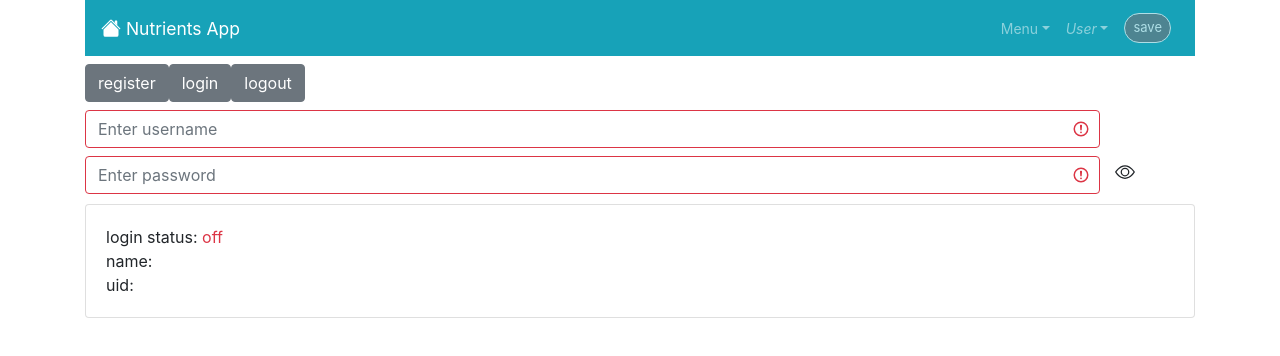
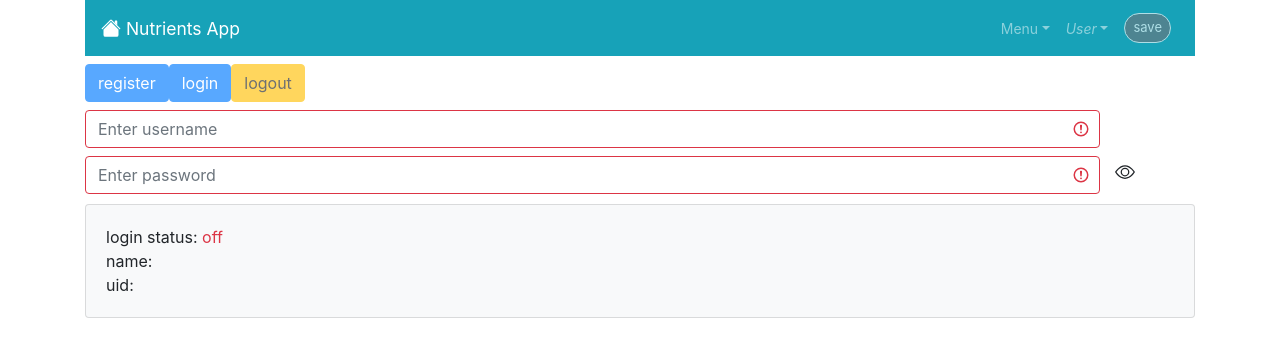
Before and after one commit to snakada1615/recepicalk_03, a Nuxt app: page /logintest in a window 1280 px wide. Shown: the top 356 px of the page. Built offline with nearby package versions, Linux system fonts and the light colour scheme.

Commit message:
login画面を更新（見た目など）

```diff
--- a/middleware/login.js
+++ b/middleware/login.js
@@ -4,8 +4,9 @@ export default async function ({store, redirect, route}) {
    * ログイン○、myAppのfetch×、の場合にはfireStoreからfetch(initFirebaseAuthの機能)
    */
   console.log('middleware: Check login status')
-  await store.dispatch('fire/initFirebaseAuth').catch((err)=>{
-    console.log(err)
+  await store.dispatch('fire/initFirebaseAuth').catch(()=>{
+    //console.log(err)
+    console.log('login-middleware: Error')
   })
   if (
     route.name !== 'logintest'
--- a/pages/logintest.vue
+++ b/pages/logintest.vue
@@ -1,8 +1,20 @@
 <template>
   <b-container>
-    <b-button @click="register">register</b-button>
-    <b-button @click="login">login</b-button>
-    <b-button @click="logOut">logout</b-button>
+    <b-button
+      @click="register"
+      variant="primary"
+      :disabled="!inputValidate"
+    >register</b-button>
+    <b-button
+      @click="login"
+      variant="primary"
+      :disabled="!inputValidate"
+    >login</b-button>
+    <b-button
+      @click="logOut"
+      variant="warning"
+      :disabled="logOutValidate"
+    >logout</b-button>
     <b-row class="my-2">
       <b-col cols="11">
         <b-form-input v-model="user" placeholder="Enter username" :state="stateName"/>
@@ -20,7 +32,7 @@
       </b-col>
     </b-row>
     <div v-if="errorMessage" class="text-warning" size="sm">({{errorMessage}})</div>
-    <b-card>
+    <b-card bg-variant="light">
       <div>
         login status:
         <span v-if="$store.state.fire.isLoggedIn" class="text-success">on</span>
@@ -52,6 +64,12 @@ export default {
     statePass(){
       return (this.pass.length >= 6 && this.pass.length <= 20)
     },
+    inputValidate(){
+      return this.statePass && this.stateName
+    },
+    logOutValidate(){
+      return !this.$store.state.fire.isLoggedIn
+    }
   },
   methods: {
     togglePass(){
```
Also changed, not shown: store/fire.js (+8 -1 lines).
